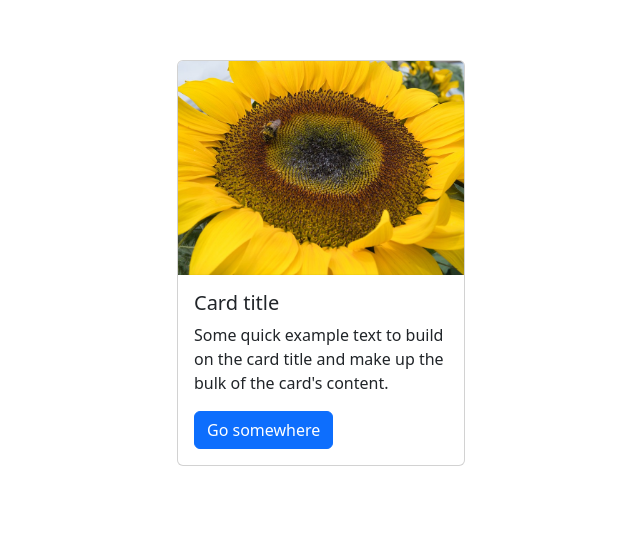
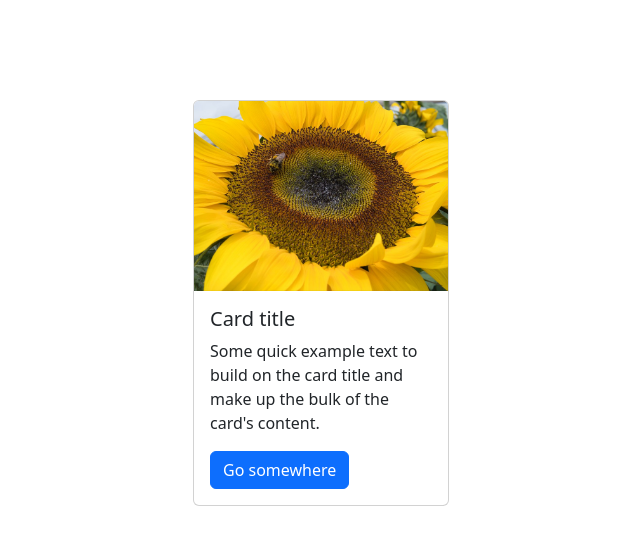
Before and after one commit to Gowtham-123/Full-Stack, a plain HTML site: page CSS/bootstrap.html in a window 1280 px wide. Shown: the part 137-682 px from the top of the page, without its empty margins (319-959 px from the left). Drawn offline with nearby package versions, Linux system fonts and the light colour scheme.

Commit message:
Update bootstrap.html

```diff
--- a/CSS/bootstrap.html
+++ b/CSS/bootstrap.html
@@ -13,7 +13,7 @@
       display: flex;
       justify-content: center;
       align-items: center;
-      height: 100vh;
+      height: 110vh;
     }
   </style>
 </head>
@@ -22,7 +22,7 @@
   <div class="flex-container">
     <!-- TODO 2: Add the Bootstrap Prebuilt Card here -->
     <!-- TODO 3: Change the image src to display the flower.jpg image. -->
-    <div class="card" style="width: 18rem;">
+    <div class="card" style="width: 16rem;">
       <img src="./flower.jpg" class="card-img-top" alt="sunflower">
       <div class="card-body">
         <h5 class="card-title">Card title</h5>
```
